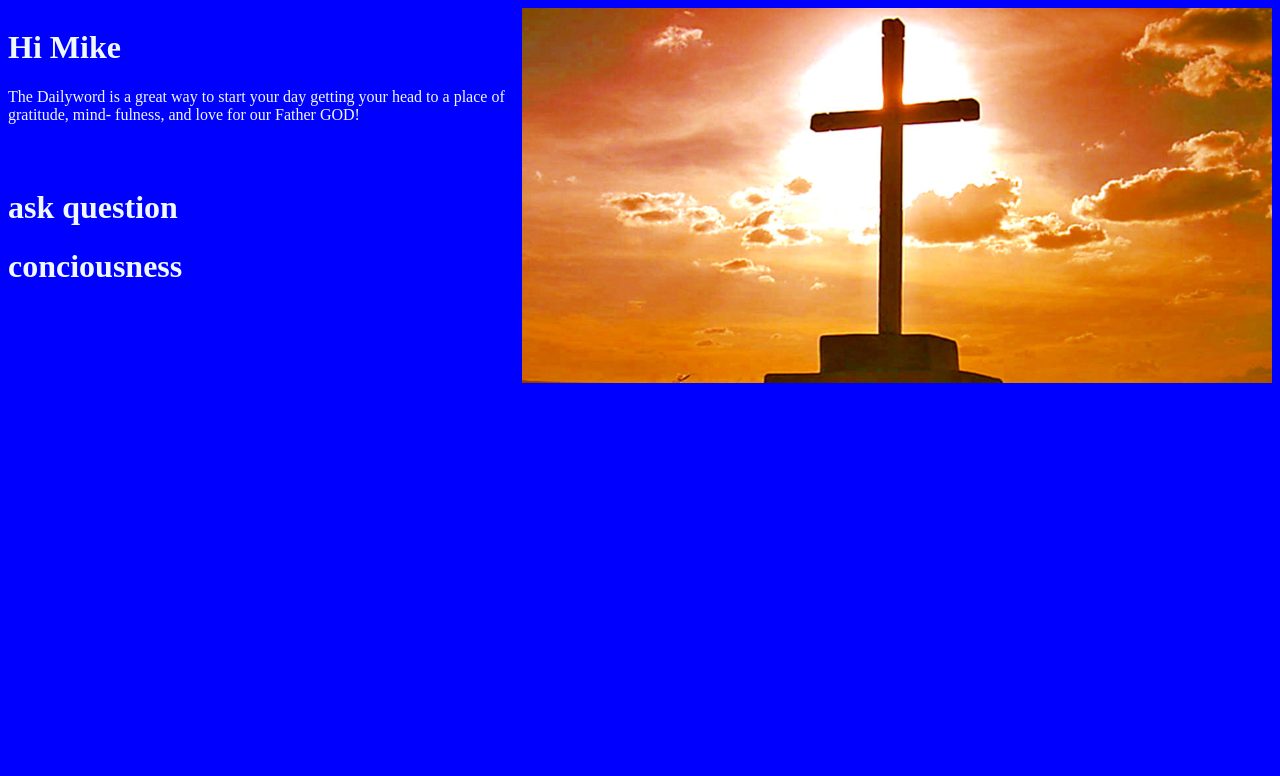
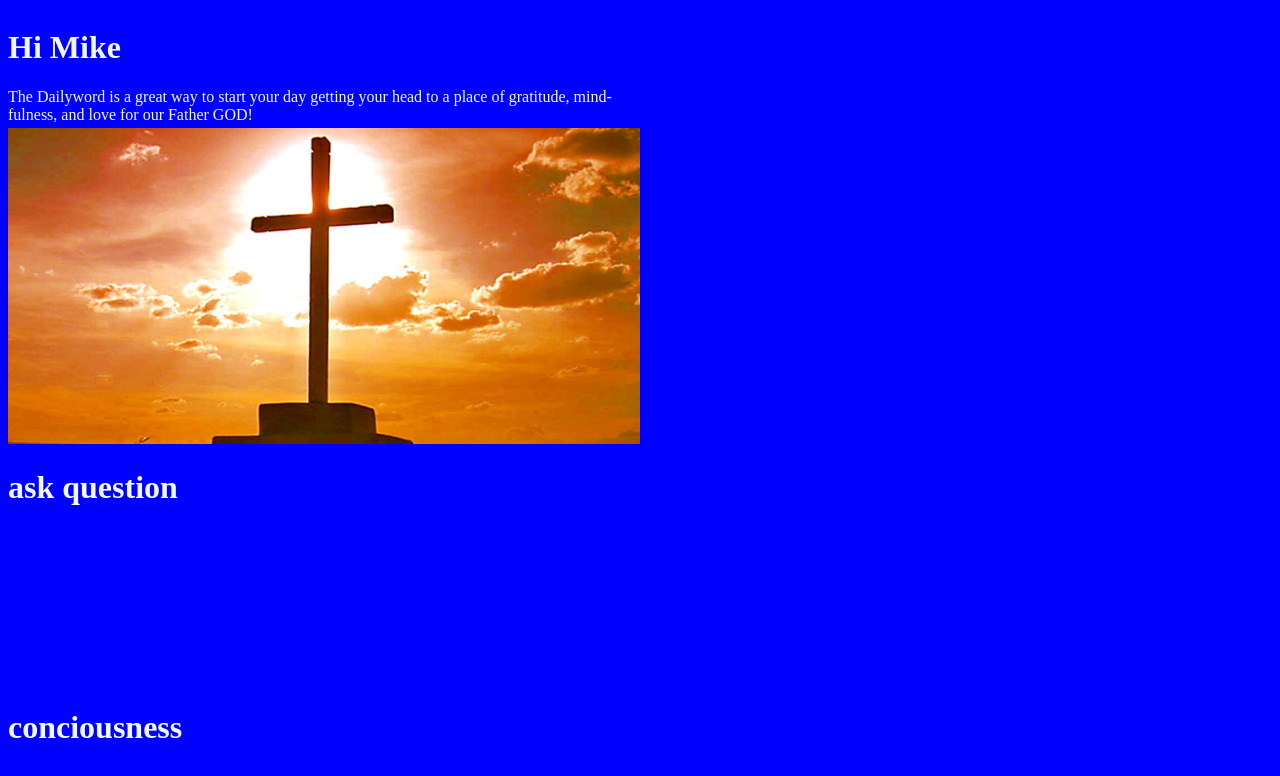
Before and after one commit to Praetz/The-Daily-Word, a plain HTML site: page index.html in a window 1280 px wide. Drawn offline with Linux system fonts and the light colour scheme.

Commit message:
trying to get header, main, and footer adjusted in css.

```diff
--- a/css/styles.css
+++ b/css/styles.css
@@ -4,8 +4,10 @@ body {
 }
 
 .header-container {
-    height: 20vh;
+    height: 15vh;
     display: flex;
+    width: 100%;
+    margin-bottom: 0%;
 }
 
 .header-div {
@@ -13,6 +15,19 @@ body {
 }
 
 .img {
-    height:fit-content;
-    width:fit-content;
+    width: 50%;
 }
+
+.main-container {
+    width: 100%;
+    height: 70vh;
+}
+
+.main-div {
+    height: 50%;
+}
+
+.footer {
+    height: 15vh;
+    width: 100%
+}
--- a/index.html
+++ b/index.html
@@ -23,10 +23,12 @@
                 fulness, and love for our Father GOD!
             </P>
         </div>
-        <img class="img" src="./css/images/A-Christian-cross-by-Waiting-For-The-Word-750x375.jpg" alt="picture">
     </header>
     <main class="main-container">
+        <img class="img" src="./css/images/A-Christian-cross-by-Waiting-For-The-Word-750x375.jpg" alt="picture">
+        <div class="main-div">
         <h1>ask question</h1>
+        </div>
     </main>
     <footer class="footer">
         <h1>conciousness</h1>
```
